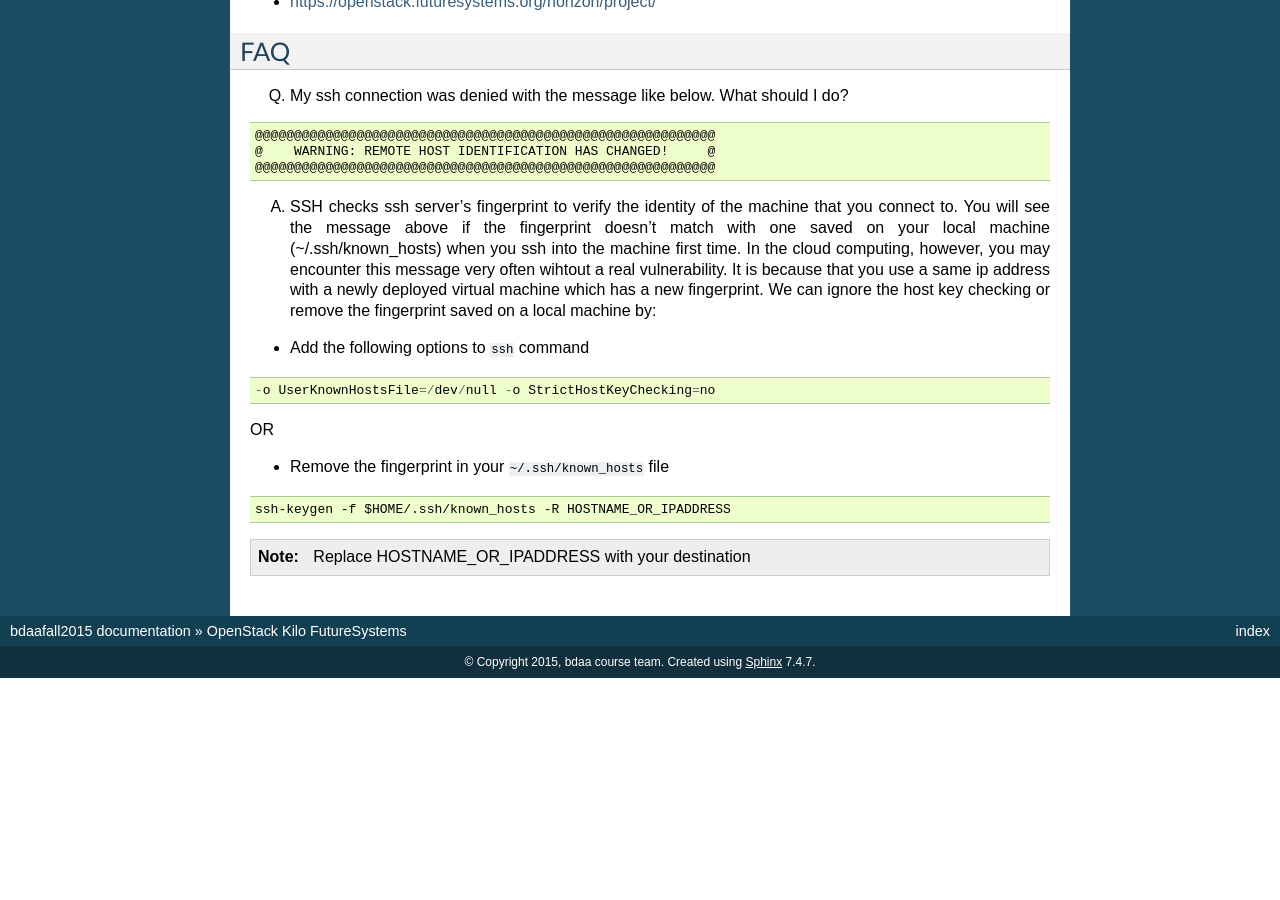
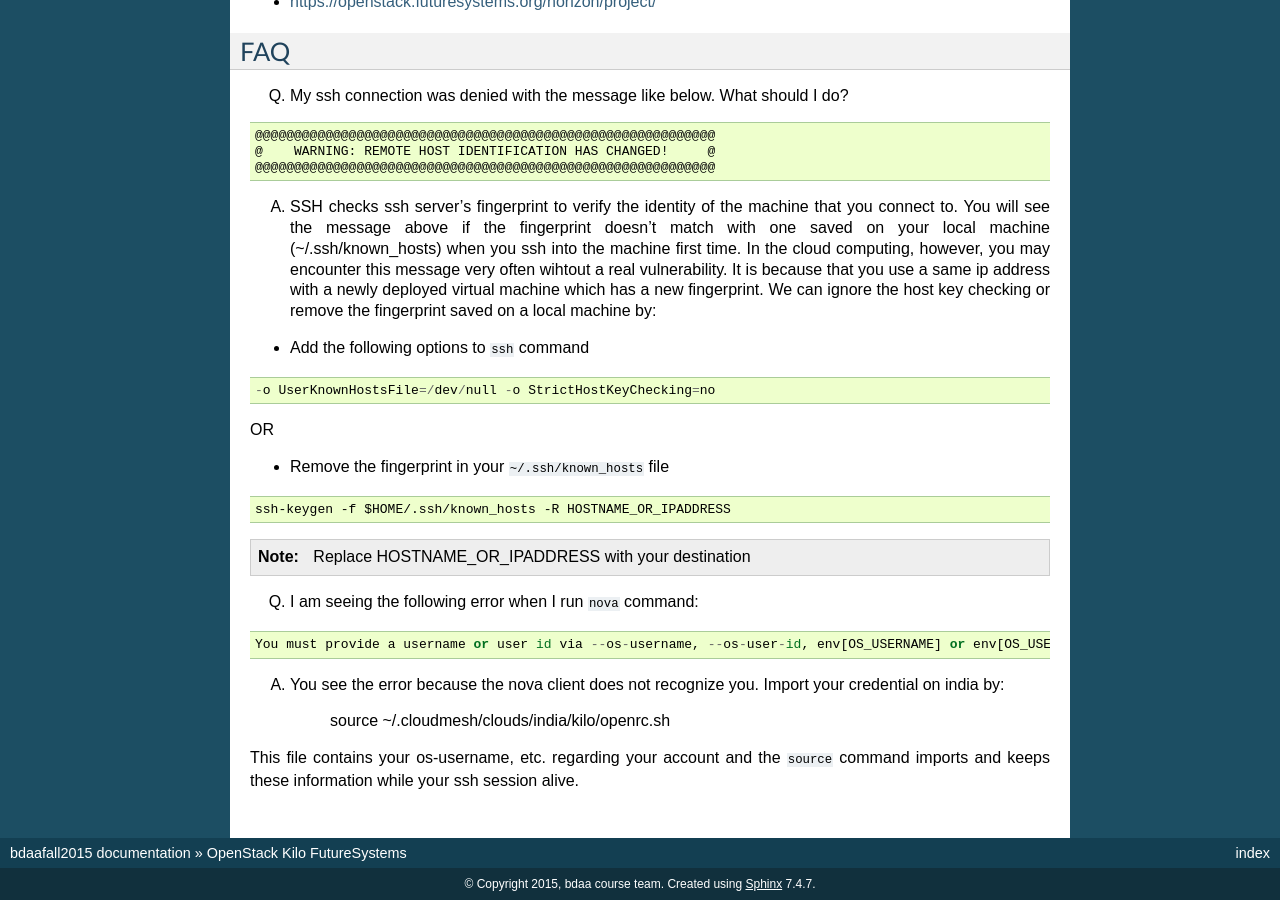
Before and after one commit to cglmoocs/bdaafall2015, a Sphinx documentation site: the page built from docs/source/kilo.rst, in a window 1280 px wide and 900 px high, scrolled down 742 px. Built offline with Sphinx 7.4.7, drawn with Linux system fonts in a browser that asks for light colours; before the commit the page ends 1420 px from its top, so only the background shows below that.

Commit message:
Update kilo.rst

```diff
--- a/docs/source/kilo.rst
+++ b/docs/source/kilo.rst
@@ -65,3 +65,15 @@ OR
 .. note::
 
      Replace HOSTNAME_OR_IPADDRESS with your destination
+
+Q. I am seeing the following error when I run ``nova`` command:
+
+.. code::
+
+    You must provide a username or user id via --os-username, --os-user-id, env[OS_USERNAME] or env[OS_USER_ID]
+
+A. You see the error because the nova client does not recognize you. Import your credential on india by:
+
+    source ~/.cloudmesh/clouds/india/kilo/openrc.sh
+
+This file contains your os-username, etc. regarding your account and the ``source`` command imports and keeps these information while your ssh session alive.
```
